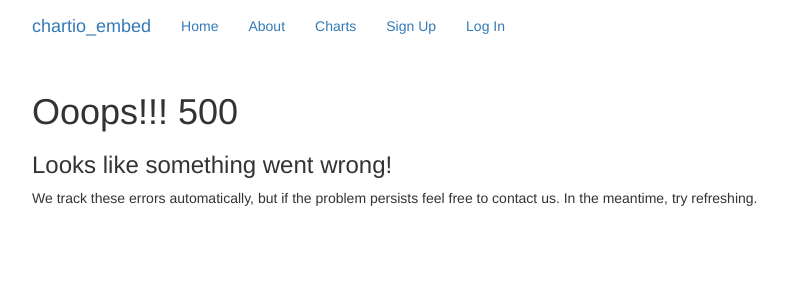
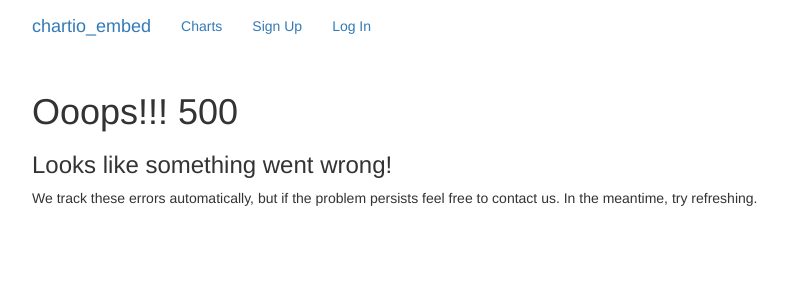
Before and after one commit to BillTheBest/chartio_embed, a Django app: template chartio_embed/templates/500.html in a window 1280 px wide. Shown: the top 300 px of the page, without its empty margins (38-825 px from the left). Run offline with Django 3.2, Linux system fonts and the light colour scheme; the template is opened without the code that fills it, so the values that code supplies are empty; some libraries are stand-ins or nearby versions.

Commit message:
Remove Home and About from nav bar.

```diff
--- a/chartio_embed/templates/base.html
+++ b/chartio_embed/templates/base.html
@@ -37,8 +37,6 @@
       <div class="container">
         <a class="navbar-brand" href="/">chartio_embed</a>
         <ul class="nav navbar-nav">
-          <li class="active"><a href="{% url 'home' %}">Home</a></li>
-          <li><a href="{% url 'about' %}">About</a></li>
           <li><a href="{% url 'charts:list' %}">Charts</a></li>
 
           {% if request.user.is_authenticated %}
```
